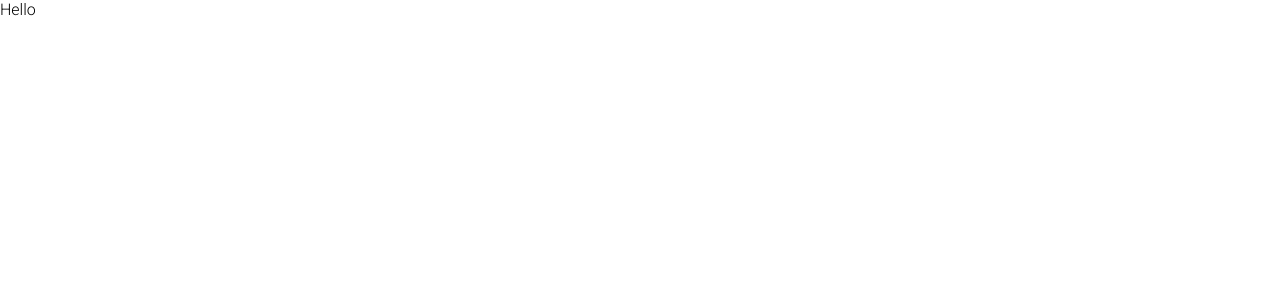
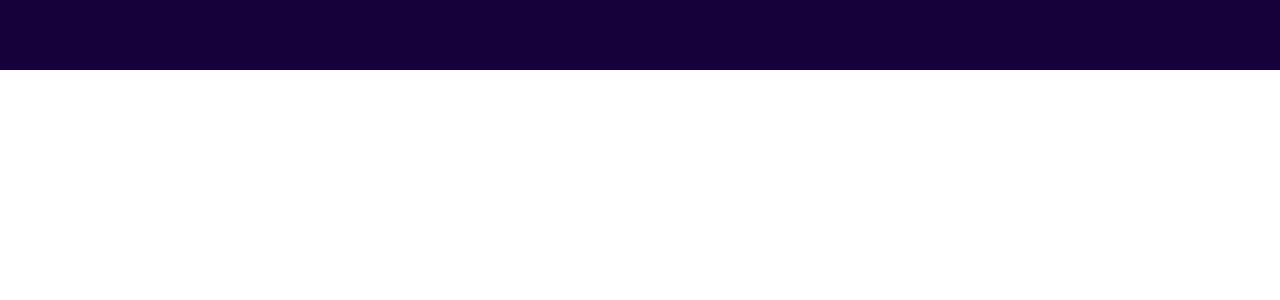
Before and after one commit to SamAlafar/portfolio, a React (Create React App) app in the folder portfolio/: page / in a window 1280 px wide. Shown: the top 300 px of the page. Built offline with nearby package versions, Linux system fonts and the light colour scheme.

Commit message:
created react component funcionts for main sections of website + given scss properties to them

```diff
--- a/portfolio/src/App.js
+++ b/portfolio/src/App.jsx
@@ -1,6 +1,8 @@
+import Topbar from "./components/topbar/Topbar";
+
 function App() {
   return <div className='app'>
-    Hello
+    <Topbar/>
   </div>;
 }
 
--- a/portfolio/src/components/contact/contact.scss
+++ b/portfolio/src/components/contact/contact.scss
@@ -0,0 +1,3 @@
+.contact {
+    background-color: lightblue;
+}
--- a/portfolio/src/components/intro/intro.scss
+++ b/portfolio/src/components/intro/intro.scss
@@ -0,0 +1,3 @@
+.intro {
+    background-color: lightpink;
+}
--- a/portfolio/src/components/portfolio/portfolio.scss
+++ b/portfolio/src/components/portfolio/portfolio.scss
@@ -0,0 +1,3 @@
+.portfolio {
+    background-color: lightskyblue;
+}
--- a/portfolio/src/components/topbar/Topbar.jsx
+++ b/portfolio/src/components/topbar/Topbar.jsx
@@ -0,0 +1,7 @@
+import './topbar.scss'
+
+export default function Topbar() {
+  return (
+    <div className='topbar'></div>
+  )
+}
--- a/portfolio/src/components/topbar/topbar.scss
+++ b/portfolio/src/components/topbar/topbar.scss
@@ -0,0 +1,5 @@
+.topbar {
+    width: 100%;
+    height: 70px;
+    background-color: #15023a;
+}
--- a/portfolio/src/components/works/works.scss
+++ b/portfolio/src/components/works/works.scss
@@ -0,0 +1,3 @@
+.works{
+    background-color: lightgreen;
+}
```
Also changed, not shown: portfolio/src/components/intro/Intro.jsx (+7 -0 lines), portfolio/src/components/portfolio/Portfolio.jsx (+7 -0 lines), portfolio/src/components/works/Works.jsx (+7 -0 lines).
